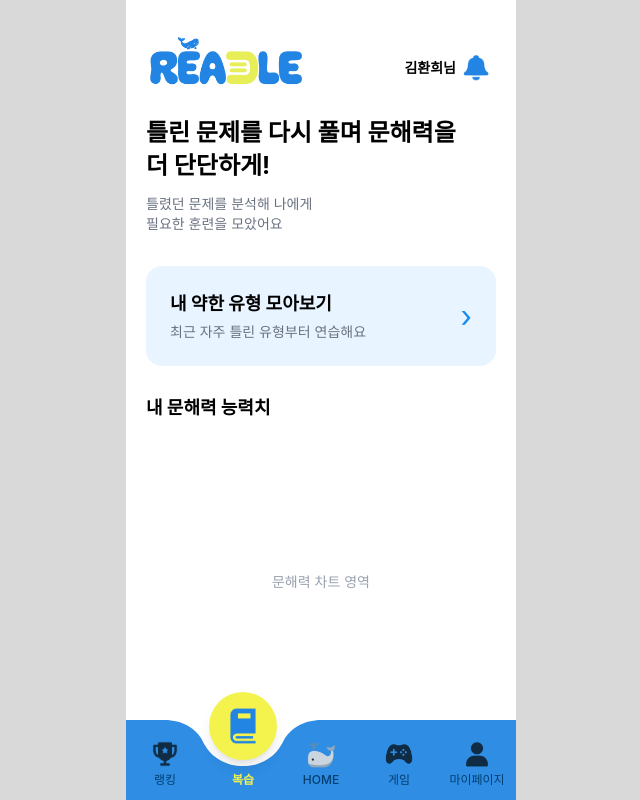
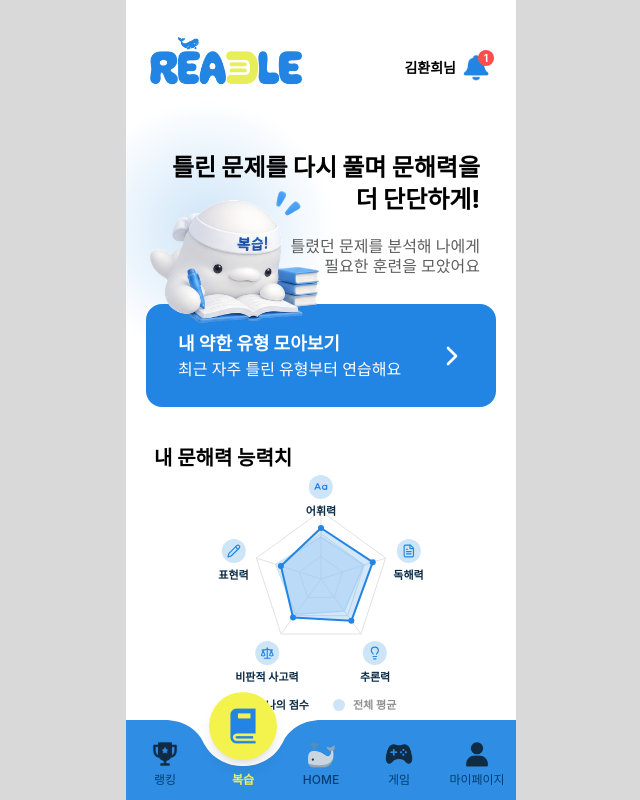
Before and after one commit to READLE-SKTHON/readle-fe, a React (Vite) app: page /review in a window 1280 px wide. Shown: the top 800 px of the page, without its empty margins (319-959 px from the left). Built offline with nearby package versions, Linux system fonts and the light colour scheme.

Commit message:
✨ feat: 복습 메인 페이지 UI 구현 (히어로·문해력 능력치 레이더 차트)

```diff
--- /dev/null
+++ b/src/components/review/AbilityChart.tsx
@@ -0,0 +1,155 @@
+import { CaseSensitive, FileText, Lightbulb, Pencil, Scale, type LucideIcon } from "lucide-react";
+
+import type { AbilityKey, AbilityScore } from "@/types/review";
+
+type AbilityChartProps = {
+  abilities: AbilityScore[];
+};
+
+type Point = {
+  x: number;
+  y: number;
+};
+
+// 차트 영역 크기 (h-54 w-75 컨테이너와 동일)
+const CHART_WIDTH = 300;
+const CHART_HEIGHT = 216;
+const CENTER_X = CHART_WIDTH / 2;
+const CENTER_Y = 106;
+const RADIUS = 68;
+
+// 축 끝 배지 위치 / 배지 절반 크기 (size-6)
+const BADGE_RADIUS = RADIUS + 24;
+const BADGE_HALF_SIZE = 12;
+
+// 그리드 단계 비율
+const GRID_LEVELS = [1 / 3, 2 / 3, 1];
+
+const abilityIcons: Record<AbilityKey, LucideIcon> = {
+  VOCABULARY: CaseSensitive,
+  READING: FileText,
+  INFERENCE: Lightbulb,
+  CRITICAL_THINKING: Scale,
+  EXPRESSION: Pencil,
+};
+
+// 축 순서별 좌표 (상단부터 시계 방향)
+const getPoint = (index: number, count: number, radius: number): Point => {
+  const angle = -Math.PI / 2 + (index * 2 * Math.PI) / count;
+
+  return {
+    x: CENTER_X + radius * Math.cos(angle),
+    y: CENTER_Y + radius * Math.sin(angle),
+  };
+};
+
+// 점수(0~100)별 꼭짓점 좌표
+const getScorePoints = (scores: number[]) =>
+  scores.map((score, index) => getPoint(index, scores.length, (RADIUS * score) / 100));
+
+const toPolygonPoints = (points: Point[]) => points.map(({ x, y }) => `${x},${y}`).join(" ");
+
+// 5축 문해력 능력치 레이더 차트 (나의 점수 · 전체 평균)
+export default function AbilityChart({ abilities }: AbilityChartProps) {
+  const count = abilities.length;
+  const myPoints = getScorePoints(abilities.map((ability) => ability.myScore));
+  const averagePoints = getScorePoints(abilities.map((ability) => ability.averageScore));
+
+  return (
+    <div>
+      <div className="relative mx-auto h-54 w-75">
+        <svg
+          viewBox={`0 0 ${CHART_WIDTH} ${CHART_HEIGHT}`}
+          aria-hidden="true"
+          className="absolute inset-0 size-full"
+        >
+          {/* 그리드 */}
+          {GRID_LEVELS.map((level) => (
+            <polygon
+              key={level}
+              points={toPolygonPoints(getScorePoints(abilities.map(() => level * 100)))}
+              fill="none"
+              stroke="#E3E2E2"
+              strokeWidth="1"
+            />
+          ))}
+
+          {abilities.map((ability, index) => {
+            const { x, y } = getPoint(index, count, RADIUS);
+
+            return (
+              <line
+                key={ability.key}
+                x1={CENTER_X}
+                y1={CENTER_Y}
+                x2={x}
+                y2={y}
+                stroke="#E3E2E2"
+                strokeWidth="1"
+              />
+            );
+          })}
+
+          {/* 전체 평균 */}
+          <polygon
+            points={toPolygonPoints(averagePoints)}
+            fill="#CEE5F8"
+            fillOpacity="0.6"
+            stroke="#CEE5F8"
+            strokeWidth="1.5"
+            strokeLinejoin="round"
+          />
+
+          {/* 나의 점수 */}
+          <polygon
+            points={toPolygonPoints(myPoints)}
+            fill="#2285E3"
+            fillOpacity="0.2"
+            stroke="#2285E3"
+            strokeWidth="2"
+            strokeLinejoin="round"
+          />
+
+          {myPoints.map(({ x, y }, index) => (
+            <circle key={abilities[index].key} cx={x} cy={y} r="3" fill="#2285E3" />
+          ))}
+        </svg>
+
+        {/* 축 끝 아이콘 배지 · 라벨 */}
+        {abilities.map((ability, index) => {
+          const Icon = abilityIcons[ability.key];
+          const { x, y } = getPoint(index, count, BADGE_RADIUS);
+
+          return (
+            <div
+              key={ability.key}
+              className="absolute flex -translate-x-1/2 flex-col items-center gap-1"
+              style={{ left: x, top: y - BADGE_HALF_SIZE }}
+            >
+              <span className="flex size-6 items-center justify-center rounded-full bg-[#CEE5F8]">
+                <Icon className="size-3.5 text-[#2285E3]" />
+              </span>
+
+              <span className="text-[11px] font-semibold whitespace-nowrap text-[#0A2A43]">
+                {ability.label}
+              </span>
+            </div>
+          );
+        })}
+      </div>
+
+      {/* 범례 */}
+      <div className="mt-2 flex justify-center gap-6">
+        <span className="flex items-center gap-2 text-[11px] font-semibold text-[#0A2A43]">
+          <span className="size-3 rounded-full bg-[#2285E3]" />
+          나의 점수
+        </span>
+
+        <span className="flex items-center gap-2 text-[11px] font-semibold text-[#8F8F8F]">
+          <span className="size-3 rounded-full bg-[#CEE5F8]" />
+          전체 평균
+        </span>
+      </div>
+    </div>
+  );
+}
--- /dev/null
+++ b/src/components/review/ReviewHero.tsx
@@ -0,0 +1,31 @@
+import reviewCharacter from "@/assets/images/Review/reviewCharacter.png";
+
+// 복습 메인 타이틀 · 캐릭터 영역 (캐릭터 하단이 아래 배너에 걸침)
+export default function ReviewHero() {
+  return (
+    <section className="relative">
+      {/* 캐릭터 뒤 연한 파란 원형 그라데이션 (페이지 콘텐츠 뒤 배경) */}
+      <div
+        aria-hidden="true"
+        className="absolute -top-13 -left-17 -z-10 size-64 bg-radial-[closest-side] from-[#CEE5F8] to-transparent"
+      />
+
+      <h1 className="pr-4 text-right text-[24px] leading-8 font-extrabold text-black">
+        틀린 문제를 다시 풀며 문해력을
+        <br />더 단단하게!
+      </h1>
+
+      <p className="mt-5 pr-4 text-right text-[16px] leading-5 font-medium text-[#5E5E5E]">
+        틀렸던 문제를 분석해 나에게
+        <br />
+        필요한 훈련을 모았어요
+      </p>
+
+      <img
+        src={reviewCharacter}
+        alt="복습 머리띠를 한 벨루가"
+        className="absolute top-7 left-0 z-10 w-46 object-contain"
+      />
+    </section>
+  );
+}
--- a/src/pages/review/ReviewPage.tsx
+++ b/src/pages/review/ReviewPage.tsx
@@ -1,54 +1,46 @@
+import { ChevronRight } from "lucide-react";
+import { useNavigate } from "react-router-dom";
+
 import MainHeader from "@/components/common/header/MainHeader";
-
-import { useNavigate } from "react-router-dom";
+import AbilityChart from "@/components/review/AbilityChart";
+import ReviewHero from "@/components/review/ReviewHero";
+import { mockAbilityScores, mockReviewHeader } from "@/mocks/review";
 
 export default function ReviewPage() {
   const navigate = useNavigate();
 
+  // isolate: 히어로 배경 그라데이션을 콘텐츠 뒤에 두기 위한 쌓임 맥락
   return (
-    <div>
-      <MainHeader userName="김환희" />
-      <main className="min-h-screen px-5 pt-5">
-        {/* 안내 문구 */}
-        <section className="pt-8">
-          <h1 className="text-2xl font-bold leading-snug">
-            틀린 문제를 다시 풀며 문해력을
-            <br />더 단단하게!
-          </h1>
+    <div className="isolate overflow-x-clip">
+      {/* TODO: 알림 클릭 (디자인 없음) */}
+      <MainHeader
+        userName={mockReviewHeader.userName}
+        notificationCount={mockReviewHeader.notificationCount}
+      />
 
-          <p className="mt-3 text-sm text-gray-500">
-            틀렸던 문제를 분석해 나에게
-            <br />
-            필요한 훈련을 모았어요
-          </p>
-        </section>
+      <main className="px-5 pt-22 pb-6">
+        <ReviewHero />
 
-        {/* 약한 유형 */}
+        {/* 약한 유형 모아보기 */}
         <button
           type="button"
           onClick={() => navigate("/review/types")}
-          className="
-          mt-8 flex w-full items-center justify-between
-          rounded-2xl bg-[#E8F4FF] px-6 py-6 text-left
-        "
+          className="mt-7 flex w-full cursor-pointer items-center justify-between rounded-2xl bg-[#2285E3] py-6.5 pr-7 pl-8 text-left text-white transition-opacity hover:opacity-90 active:opacity-80"
         >
-          <div>
-            <h2 className="text-lg font-bold">내 약한 유형 모아보기</h2>
+          <span>
+            <span className="block text-[18px] font-bold">내 약한 유형 모아보기</span>
 
-            <p className="mt-1 text-sm text-gray-500">최근 자주 틀린 유형부터 연습해요</p>
-          </div>
+            <span className="block text-[16px] font-medium">최근 자주 틀린 유형부터 연습해요</span>
+          </span>
 
-          <span className="text-3xl text-[#168CF2]">›</span>
+          <ChevronRight className="size-8 shrink-0" />
         </button>
 
-        {/* 문해력 능력치 */}
-        <section className="mt-7">
-          <h2 className="text-lg font-bold">내 문해력 능력치</h2>
+        {/* 내 문해력 능력치 */}
+        <section className="mt-9">
+          <h2 className="pl-2 text-[20px] font-bold text-black">내 문해력 능력치</h2>
 
-          <div className="mt-4 flex h-72 items-center justify-center rounded-2xl bg-white">
-            {/* 이후 RadarChart 컴포넌트 넣기 */}
-            <p className="text-sm text-gray-400">문해력 차트 영역</p>
-          </div>
+          <AbilityChart abilities={mockAbilityScores} />
         </section>
       </main>
     </div>
```
Also changed, not shown: src/assets/images/Review/reviewCharacter.png (added).
